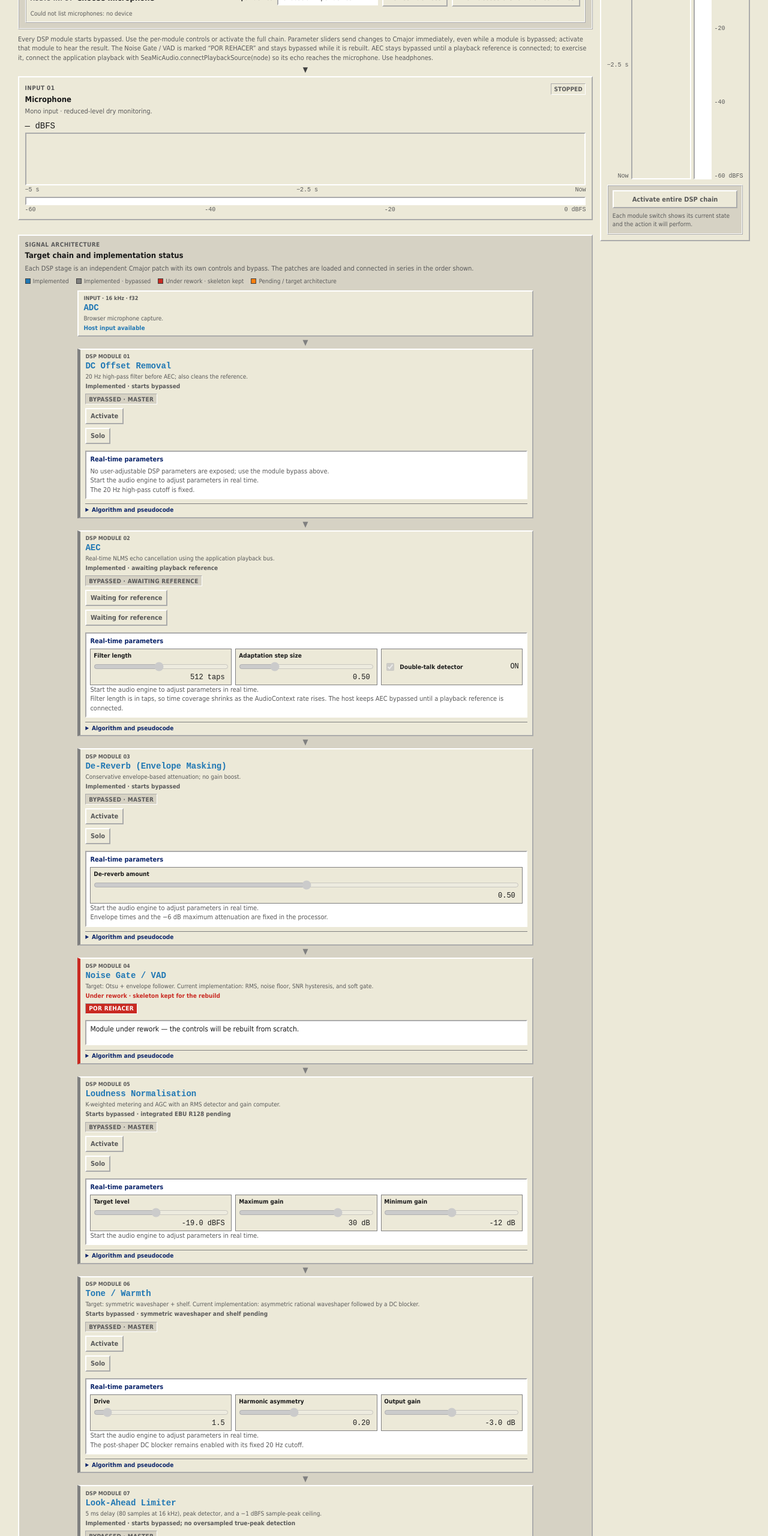
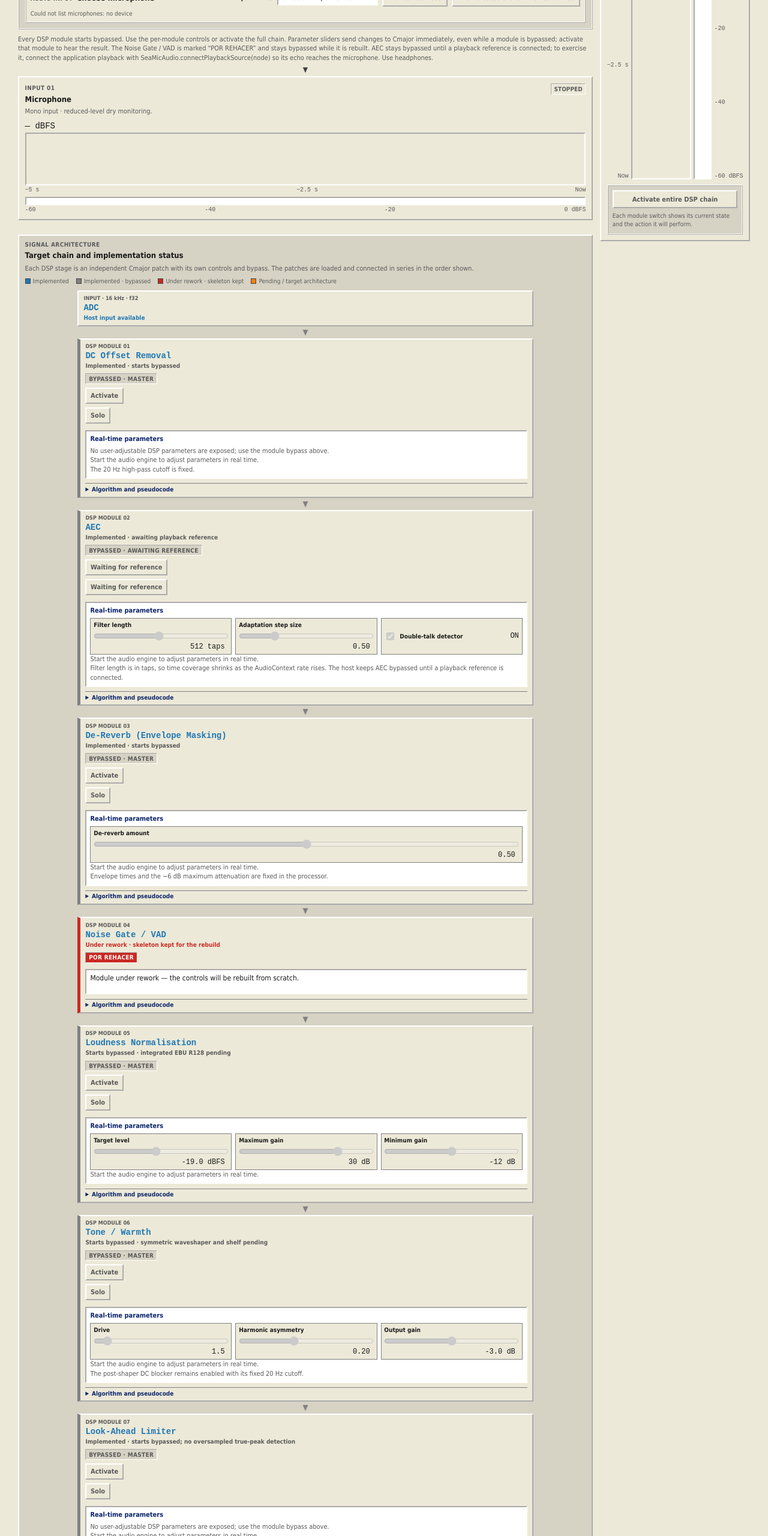
Before and after one commit to sccdesk/SeaMic_Cmajor_handoff, a plain HTML site: page SeaMic_Cmajor/SeaMic/web/index.html in a window 1280 px wide. Shown: the part 240-2800 px from the top of the page at 60% size. Drawn offline with Linux system fonts and the light colour scheme.

Commit message:
docs(ui): remove the per-stage description lines from the signal chain
Delete all eleven signal-node-detail spans (ADC, the seven DSP modules,
Output, Opus and Network) so the chain shows only the stage name, its
implementation status and the empty pseudocode panel.

The stage titles and the signal-stage-status lines are kept because they
carry the chain order and the implementation state, not a description.

```diff
--- a/SeaMic_Cmajor/SeaMic/web/index.html
+++ b/SeaMic_Cmajor/SeaMic/web/index.html
@@ -130,14 +130,12 @@
         <li class="signal-node" data-status="implemented">
           <span class="signal-node-type">INPUT · 16 kHz · f32</span>
           <strong>ADC</strong>
-          <span class="signal-node-detail">Browser microphone capture.</span>
           <span class="signal-stage-status">Host input available</span>
         </li>
         <li class="signal-connector" aria-hidden="true">▼</li>
         <li class="signal-node" data-status="bypassed" data-solo="dc">
           <span class="signal-node-type">DSP MODULE 01</span>
           <strong>DC Offset Removal</strong>
-          <span class="signal-node-detail">20 Hz high-pass filter before AEC; also cleans the reference.</span>
           <span class="signal-stage-status">Implemented · starts bypassed</span>
           <span class="module-state" data-state="bypassed">BYPASSED</span>
           <button class="module-toggle" type="button" data-module="dc" aria-pressed="false" disabled>Activate</button>
@@ -150,7 +148,6 @@
         <li class="signal-node" data-status="bypassed" data-solo="aec">
           <span class="signal-node-type">DSP MODULE 02</span>
           <strong>AEC</strong>
-          <span class="signal-node-detail">Real-time NLMS echo cancellation using the application playback bus.</span>
           <span class="signal-stage-status">Implemented · starts bypassed · needs a playback reference</span>
           <span class="module-state" data-state="bypassed">BYPASSED · AWAITING REFERENCE</span>
           <button class="module-toggle" type="button" data-module="aec" aria-pressed="false" disabled>Activate</button>
@@ -163,7 +160,6 @@
         <li class="signal-node" data-status="bypassed" data-solo="dereverb">
           <span class="signal-node-type">DSP MODULE 03</span>
           <strong>De-Reverb (Envelope Masking)</strong>
-          <span class="signal-node-detail">Conservative envelope-based attenuation; no gain boost.</span>
           <span class="signal-stage-status">Implemented · starts bypassed</span>
           <span class="module-state" data-state="bypassed">BYPASSED</span>
           <button class="module-toggle" type="button" data-module="dereverb" aria-pressed="false" disabled>Activate</button>
@@ -176,7 +172,6 @@
         <li class="signal-node" data-status="rebuild" data-solo="vad">
           <span class="signal-node-type">DSP MODULE 04</span>
           <strong>Noise Gate / VAD</strong>
-          <span class="signal-node-detail">Target: Otsu + envelope follower. Current implementation: RMS, noise floor, SNR hysteresis, and soft gate.</span>
           <span class="signal-stage-status">Under rework · skeleton kept for the rebuild</span>
           <span class="module-state" data-state="rebuild">POR REHACER</span>
           <div class="patch-gui" id="patch-gui-vad" aria-live="polite">Module under rework — the controls will be rebuilt from scratch.</div>
@@ -187,7 +182,6 @@
         <li class="signal-node" data-status="bypassed" data-solo="loudness">
           <span class="signal-node-type">DSP MODULE 05</span>
           <strong>Loudness Normalisation</strong>
-          <span class="signal-node-detail">K-weighted metering and AGC with an RMS detector and gain computer.</span>
           <span class="signal-stage-status">Starts bypassed · integrated EBU R128 pending</span>
           <span class="module-state" data-state="bypassed">BYPASSED</span>
           <button class="module-toggle" type="button" data-module="loudness" aria-pressed="false" disabled>Activate</button>
@@ -200,7 +194,6 @@
         <li class="signal-node" data-status="bypassed" data-solo="tone">
           <span class="signal-node-type">DSP MODULE 06</span>
           <strong>Tone / Warmth</strong>
-          <span class="signal-node-detail">Target: symmetric waveshaper + shelf. Current implementation: asymmetric rational waveshaper followed by a DC blocker.</span>
           <span class="signal-stage-status">Starts bypassed · symmetric waveshaper and shelf pending</span>
           <span class="module-state" data-state="bypassed">BYPASSED</span>
           <button class="module-toggle" type="button" data-module="tone" aria-pressed="false" disabled>Activate</button>
@@ -213,7 +206,6 @@
         <li class="signal-node" data-status="bypassed" data-solo="limiter">
           <span class="signal-node-type">DSP MODULE 07</span>
           <strong>Look-Ahead Limiter</strong>
-          <span class="signal-node-detail">5 ms delay (80 samples at 16 kHz), peak detector, and a −1 dBFS sample-peak ceiling.</span>
           <span class="signal-stage-status">Implemented · starts bypassed; no oversampled true-peak detection</span>
           <span class="module-state" data-state="bypassed">BYPASSED</span>
           <button class="module-toggle" type="button" data-module="limiter" aria-pressed="false" disabled>Activate</button>
@@ -226,21 +218,18 @@
         <li class="signal-node" data-status="implemented">
           <span class="signal-node-type">AUDIO OUTPUT</span>
           <strong>Output</strong>
-          <span class="signal-node-detail">Patch output to the browser audio device.</span>
           <span class="signal-stage-status">Implemented · WebAudio host</span>
         </li>
         <li class="signal-connector" aria-hidden="true">▼</li>
         <li class="signal-node" data-status="pending">
           <span class="signal-node-type">TRANSPORT</span>
           <strong>Opus Encoder</strong>
-          <span class="signal-node-detail">Voice encoding after the patch.</span>
           <span class="signal-stage-status">Pending · not part of the current Cmajor patches</span>
         </li>
         <li class="signal-connector" aria-hidden="true">▼</li>
         <li class="signal-node" data-status="pending">
           <span class="signal-node-type">TRANSPORT</span>
           <strong>Network</strong>
-          <span class="signal-node-detail">Transport of the encoded stream.</span>
           <span class="signal-stage-status">Pending · not part of the current Cmajor patches</span>
         </li>
       </ol>
```
Also changed, not shown: docs/index.html (+0 -11 lines).
